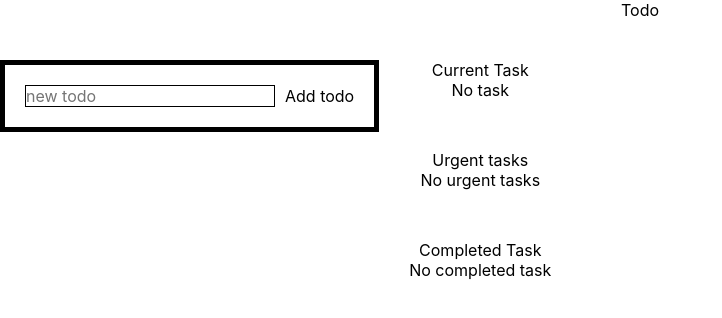
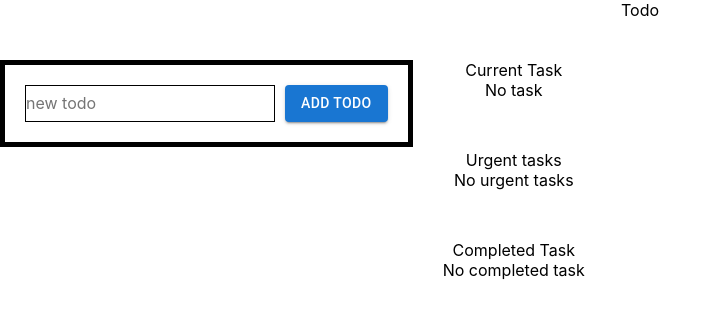
Before and after one commit to Volodymyr-bart/todo, a React (Create React App) app: page / in a window 1280 px wide. Shown: the top 318 px of the page, without its empty margins (0-722 px from the left). Built offline with nearby package versions, Linux system fonts and the light colour scheme.

Commit message:
add element from mat ui

```diff
--- a/package.json
+++ b/package.json
@@ -11,6 +11,7 @@
     "@testing-library/react": "^13.4.0",
     "@testing-library/user-event": "^13.5.0",
     "@types/jest": "^27.5.2",
+    "@types/material-ui": "^0.21.12",
     "@types/node": "^16.18.25",
     "@types/react": "^18.2.0",
     "@types/react-dom": "^18.2.1",
--- a/src/components/NewTodoForm/NewTodoForm.tsx
+++ b/src/components/NewTodoForm/NewTodoForm.tsx
@@ -1,4 +1,5 @@
 import { FC } from "react";
+import { Button } from "@mui/material";
 import NewTodoFormStyled from "./NewTodoForm.styled";
 interface NewTodoFormProps {
   value: string;
@@ -19,7 +20,8 @@ const NewTodoForm: FC<NewTodoFormProps> = ({
             value={value}
             onChange={(e) => updateText(e.target.value)}
           />
-          <button onClick={handleAction}>Add todo</button>
+          <Button variant="contained" onClick={handleAction}>Add todo</Button>
+
         </label>
       </NewTodoFormStyled>
     </div>
--- a/src/components/TodoItem/TodoItem.tsx
+++ b/src/components/TodoItem/TodoItem.tsx
@@ -9,6 +9,8 @@ import {
 } from "../../store/Todo/todoSlice";
 import Item from "./TodoItem.styled";
 import { useDispatch } from "react-redux";
+import { Button } from "@mui/material";
+// import DeleteIcon from "@material-ui/icons/Delete";
 
 interface TodoItemProps {
   id: string;
@@ -41,7 +43,13 @@ const TodoItem: FC<TodoItemProps> = ({
       ) : (
         <span onClick={() => dispatch(toggleUrgentTodo(id))}>no urgent</span>
       )}
-      <span onClick={() => dispatch(removeTodo(id))}>&times;</span>
+      <Button
+        variant="outlined"
+        // startIcon={<DeleteIcon />}
+        onClick={() => dispatch(removeTodo(id))}>
+        Delete
+      </Button>
+      {/* <span onClick={() => dispatch(removeTodo(id))}>&times;</span> */}
     </Item>
   );
 };
```
Also changed, not shown: 1 other file (tests, documents, lock files or other folders).
